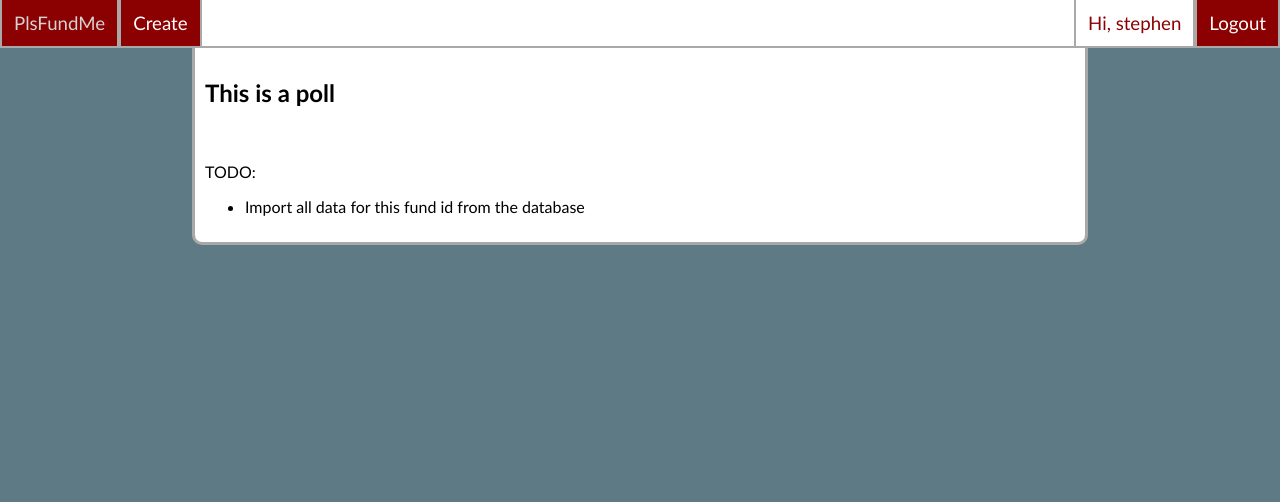
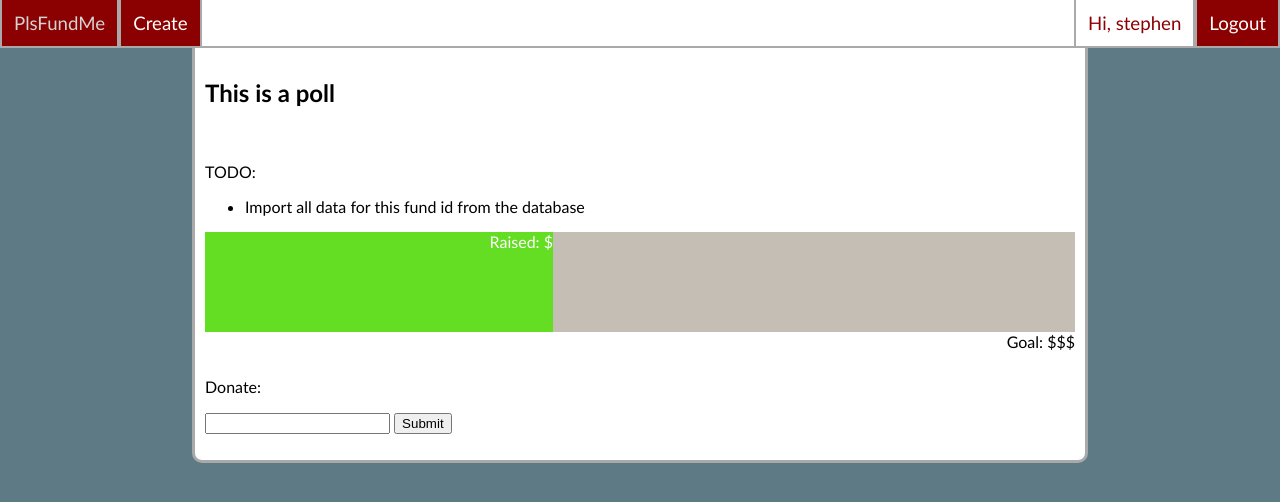
Before and after one commit to greensr76/PlsFundUs, a PHP site: page /fund.php in a window 1280 px wide. Shown: the top 502 px of the page. Run offline with PHP 8.4, Linux system fonts and the light colour scheme; a user stored in the database is signed in.

Commit message:
Built progress bar and added donate form

```diff
--- a/css/style.css
+++ b/css/style.css
@@ -69,3 +69,20 @@ td {
     font-size: 8pt;
     text-align: center;
 }
+
+#progressShell{
+  width: 100%;
+  height: 100px;
+  background-color: #c4beb5;
+  text-align: right;
+
+  text-shadow: 5px;
+  margin-bottom:10px;
+}
+
+#progressBar{
+  color: white;
+  width:40%;
+  height: 100%;
+  background-color: #64de22;
+}
--- a/fund.php
+++ b/fund.php
@@ -13,6 +13,27 @@
         <ul>
             <li>Import all data for this fund id from the database</li>
         </ul>
+        <section id = "progressShell">
+          <section id = "progressBar">
+            <span> Raised: $ </span>
+          </section>
+          <span> Goal: $$$ </span>
+        </section>
+
+        <br>
+
+        <form >
+            <p> Donate: </p>
+            <input type = "text" name = "donate"> </input>
+            <button type="submit">Submit</button>
+
+
+        </form>
+
     </section>
+
+
+
+
 </body>
 </html>
```
